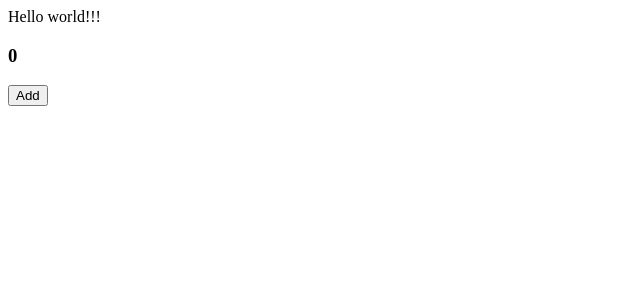
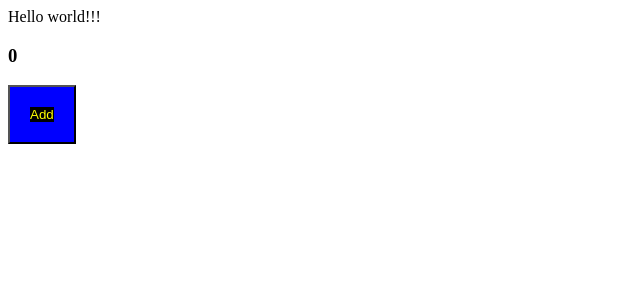
Before and after one commit to krizhik-eugen/webpack_learning, a React app: page / in a window 1280 px wide. Shown: the top 300 px of the page, without its empty margins (0-640 px from the left). Built offline with nearby package versions, Linux system fonts and the light colour scheme.

Commit message:
scss loader, mini extract plagin

```diff
--- a/package.json
+++ b/package.json
@@ -17,7 +17,12 @@
     "@types/react-dom": "^18.3.0",
     "@types/webpack": "^5.28.5",
     "@types/webpack-dev-server": "^4.7.2",
+    "css-loader": "^7.1.1",
     "html-webpack-plugin": "^5.6.0",
+    "mini-css-extract-plugin": "^2.9.0",
+    "sass": "^1.77.1",
+    "sass-loader": "^14.2.1",
+    "style-loader": "^4.0.0",
     "ts-loader": "^9.5.1",
     "ts-node": "^10.9.2",
     "typescript": "^5.4.5",
--- /dev/null
+++ b/src/components/App.scss
@@ -0,0 +1,9 @@
+button {
+    color: yellow;
+    background-color: blue;
+    padding: 20px;
+
+    span {
+        background-color: black;
+    }
+}
--- a/src/components/App.tsx
+++ b/src/components/App.tsx
@@ -1,8 +1,10 @@
-import React from 'react';
+import './App.scss'
+import {useState} from 'react';
+
 
 export const App = () => {
 
-    const [count, setCount] = React.useState(0);
+    const [count, setCount] = useState(0);
 
     return (
         <div>
@@ -10,7 +12,7 @@ export const App = () => {
 
             <h3>{count}</h3>
 
-            <button onClick={()=> setCount(prev => prev+1)}>Add</button>
+            <button onClick={()=> setCount(prev => prev+1)}><span>Add</span></button>
         </div>
     );
 };
--- a/webpack.config.ts
+++ b/webpack.config.ts
@@ -2,6 +2,7 @@ import path from 'path';
 import webpack from 'webpack';
 import HtmlWebpackPlugin from 'html-webpack-plugin';
 import type { Configuration as DevServerConfiguration } from "webpack-dev-server";
+import MiniCssExtractPlugin from 'mini-css-extract-plugin';
 
 type Mode = 'development' | 'production';
 
@@ -13,6 +14,7 @@ interface EnvVariables {
 export default (env: EnvVariables) => {
 
     const isDev = env.mode === 'development';
+    const isProd = env.mode === 'production';
 
     const config: webpack.Configuration = {
         mode: env.mode ?? 'development',
@@ -20,12 +22,23 @@ export default (env: EnvVariables) => {
         module: {
             rules: [
                 {
+                    test: /\.s[ac]ss$/i,
+                    use: [
+                        isDev ? "style-loader" : MiniCssExtractPlugin.loader,
+                        // Translates CSS into CommonJS
+                        "css-loader",
+                        // Compiles Sass to CSS
+                        "sass-loader",
+                    ],
+                },
+                {
                     // ts loader умеет работать с  JSX
                     // без ts loader нужно ставить и настраивать babel
                     test: /\.tsx?$/,
                     use: 'ts-loader',
                     exclude: /node_modules/,
                 },
+
             ],
         },
         resolve: {
@@ -43,8 +56,12 @@ export default (env: EnvVariables) => {
         },
         plugins: [
             new HtmlWebpackPlugin({template: path.resolve(__dirname, 'public', 'index.html')}),
-            new webpack.ProgressPlugin()
-        ],
+            isDev && new webpack.ProgressPlugin(),
+            isProd && new MiniCssExtractPlugin({
+                filename: 'css/[name].[contenthash:8].css',
+                chunkFilename: 'css/[name].[contenthash:8].css',
+            })
+        ].filter(Boolean),
     }
 
     return config
```
Also changed, not shown: 1 other file (tests, documents, lock files or other folders).
